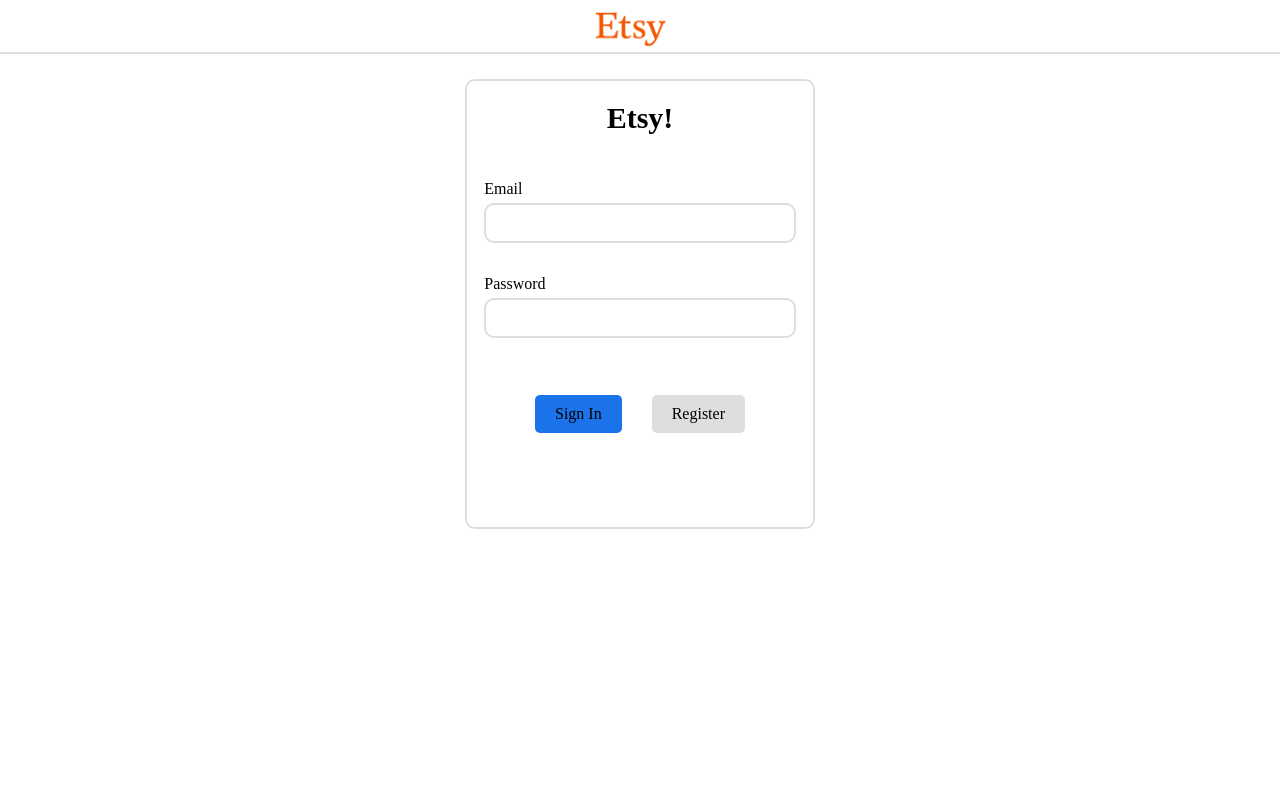
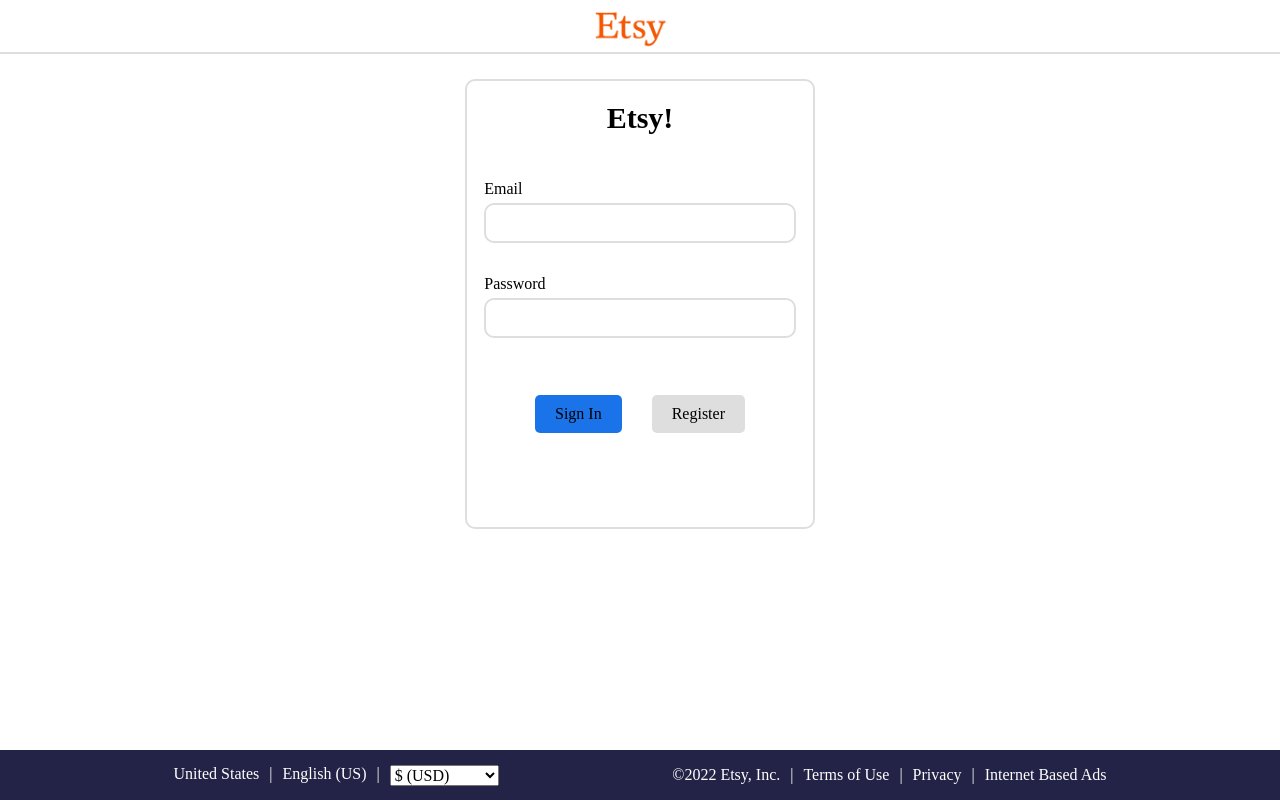
Before and after one commit to abulhasan7/etsy-graphql, a React (Create React App) app in the folder frontend/: page /login in a window 1280 px wide. Built offline with nearby package versions, Linux system fonts and the light colour scheme.

Commit message:
created store for currency changes

```diff
--- a/frontend/src/components/Navbar/Navbar.css
+++ b/frontend/src/components/Navbar/Navbar.css
@@ -78,3 +78,25 @@
     text-decoration: none;
     color: inherit;
 }
+
+.footer{
+    background-color: #232347;
+    display: flex;
+    color: white;
+    justify-content: space-evenly;
+    height: 50px;
+    align-items: center;
+    position: fixed;
+    bottom: 0;
+    width: 100%;
+}
+.footer_left,.footer_right{
+    display: flex;
+}
+.pipe{
+    margin-left: 10px;
+    margin-right: 10px;
+}
+.currency{
+    bottom: 50px;
+}
--- a/frontend/src/components/Navbar/Navbar.js
+++ b/frontend/src/components/Navbar/Navbar.js
@@ -1,5 +1,5 @@
-import React, { useState,useEffect } from "react";
-import { Outlet, Link, useNavigate,useLocation } from "react-router-dom";
+import React, { useState, useEffect } from "react";
+import { Outlet, Link, useNavigate, useLocation } from "react-router-dom";
 import etsylogo from "../../images/Etsy_logo.svg.png";
 import SearchIcon from "@mui/icons-material/Search";
 import ShoppingCartOutlinedIcon from "@mui/icons-material/ShoppingCartOutlined";
@@ -8,20 +8,26 @@
 import { getToken } from "../../redux/selectors";
 import { connect } from "react-redux";
 import { addToken } from "../../redux/tokenSlice";
+import {changeCurrency} from "../../redux/currencySlice";
 import "./navbar.css";
 
 function Navbar(props) {
-
   const [searchKeyword, setSearchKeyword] = useState("");
 
   const navigate = useNavigate();
   const currentPath = useLocation().pathname;
+  const currencies = [
+    "$ (USD)",
+    "₹ (INR)",
+    "£ (POUNDS)",
+    "€ (EURO)",
+    "¥ (YUAN)",
+  ];
 
   useEffect(() => {
-    if(currentPath==="/"){
+    if (currentPath === "/") {
       navigate("./home");
     }
-
   }, []);
 
   const handleSearchInput = (event) => {
@@ -31,8 +37,13 @@
   const handleSearchClick = () => {
     navigate("./home", { state: { searchKeyword: searchKeyword } });
   };
-  console.log("current path",currentPath);
+  console.log("current path", currentPath);
 
+  const handleCurrency = (event) =>{
+    let symbol = event.target.value.substring(0,1);
+    localStorage.setItem('currency',symbol);
+    props.changeCurrency(symbol)
+  }
 
   return (
     <div>
@@ -82,8 +93,30 @@
         )}
       </nav>
       <Outlet />
+      <footer className="footer">
+        <div className="footer_left">
+          <div className="staticfont">United States</div>
+          <div className="pipe">|</div>
+          <div className="staticfont">English (US)</div>
+          <div className="pipe">|</div>
+          <select className="currency" onClick={handleCurrency}>
+            {currencies.map((currency) => (
+              <option className="currency">{currency}</option>
+            ))}
+          </select>
+        </div>
+        <div className="footer_right">
+          <div className="staticfont">©2022 Etsy, Inc.</div>
+          <div className="pipe">|</div>
+          <div className="staticfont">Terms of Use</div>
+          <div className="pipe">|</div>
+          <div className="staticfont">Privacy</div>
+          <div className="pipe">|</div>
+          <div className="staticfont">Internet Based Ads</div>
+        </div>
+      </footer>
     </div>
   );
 }
 
-export default connect(getToken, { addToken })(Navbar);
+export default connect(getToken, { addToken,changeCurrency })(Navbar);
--- /dev/null
+++ b/frontend/src/redux/currencySlice.js
@@ -0,0 +1,18 @@
+import { createSlice } from '@reduxjs/toolkit'
+
+export const currencySlice = createSlice({
+    name:'currency',
+    initialState:{
+        //this is the actual key that will be stored in the redux store
+        currency:localStorage.getItem('currency')
+    },
+    reducers:{
+        changeCurrency: (state,action) =>{
+            state.currency = action.payload;
+        }
+    }
+})
+
+export const {changeCurrency} = currencySlice.actions
+
+export default currencySlice.reducer
--- a/frontend/src/redux/selectors.js
+++ b/frontend/src/redux/selectors.js
@@ -1,2 +1,4 @@
 export const getToken = state => {return {token:state.tokenSlice.token}}
 export const getTokenAndCart = state => { return {cart:state.cartSlice.cart,token:state.tokenSlice.token}}
+export const getTokenAndCurrency = state => {return {token:state.tokenSlice.token,currency:state.currencySlice.currency}}
+export const getTokenCurrencyAndCart = state => { return {cart:state.cartSlice.cart,token:state.tokenSlice.token,currency:state.currencySlice.currency}}
--- a/frontend/src/redux/store.js
+++ b/frontend/src/redux/store.js
@@ -1,7 +1,8 @@
 import { configureStore } from '@reduxjs/toolkit'
 import cartSlice from './cartSlice'
 import tokenSlice from './tokenSlice'
+import currencySlice from './currencySlice'
 
 export default configureStore({
-    reducer: {tokenSlice,cartSlice}
+    reducer: {tokenSlice,cartSlice,currencySlice}
 })
```
